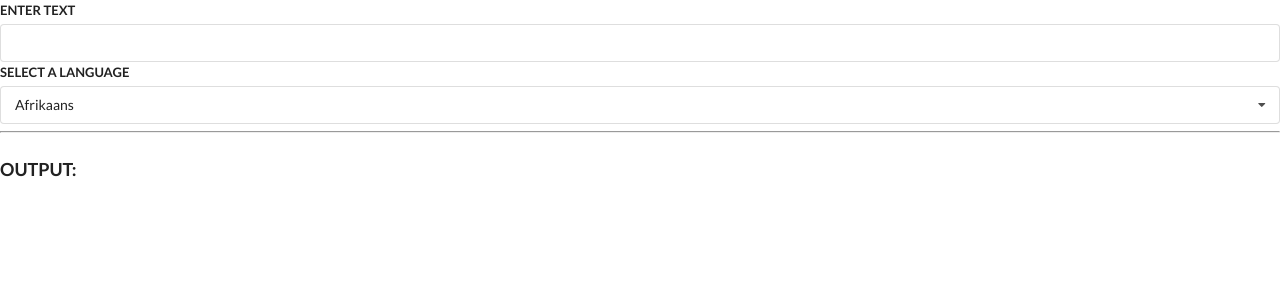
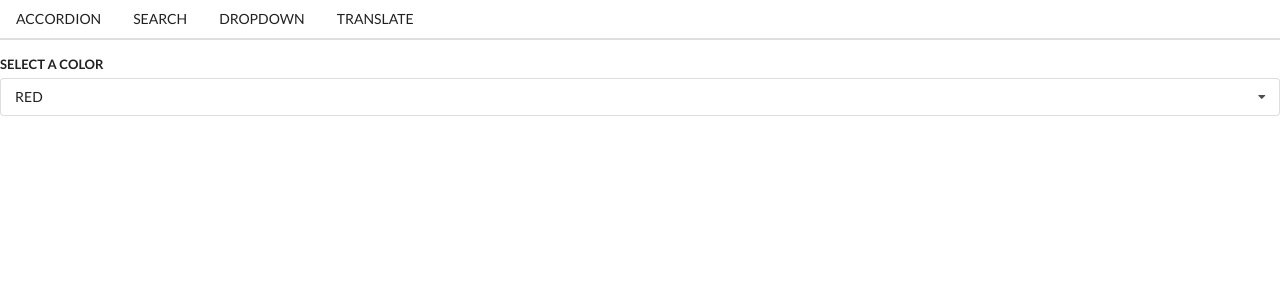
Before and after one commit to builtforsomethingbigger/hooks-widgets, a React (Create React App) app: page /dropdown in a window 1280 px wide. Shown: the top 300 px of the page. Built offline with nearby package versions, Linux system fonts and the light colour scheme; no server answers.

Commit message:
Navigation created

```diff
--- a/src/App.js
+++ b/src/App.js
@@ -1,4 +1,6 @@
 import React, {useState} from 'react'
+import Route from './components/Route'
+import Header from './components/Header'
 import Accordion from './components/Accordion'
 import Search from './components/Search'
 import Dropdown from './components/Dropdown'
@@ -35,15 +37,33 @@
     }
 ]
 
+
 export default () => {
 
-    // const [selected, setSelected] = useState(options[0])
+    const [selected, setSelected] = useState(options[0])
     // const [showDropdown, setShowDropdown] = useState(true)
 
     return(
         <div>
-            {/* <Accordion items={items} /> */}
-            {/* <Search /> */}
+            <Header />
+            <Route path='/'>
+                <Accordion items={items} />
+            </Route>
+            <Route path='/list'>
+                <Search />
+            </Route>
+            <Route path='/dropdown'>
+                <Dropdown
+                    label="SELECT A COLOR"
+                    options={options}
+                    selected={selected}
+                    onSelectedChange={setSelected}
+                />
+            </Route>
+            <Route path='/translate'>
+            <Translate/>
+            </Route>
+
             {/* <button className="ui button" onClick={() => setShowDropdown(!showDropdown)}>Toggle Dropdown</button>
             {showDropdown ?
                 <Dropdown
@@ -56,7 +76,6 @@
             <div className="ui card" style={{backgroundColor: selected.label}}>
                 <p style={{color: 'white', padding: 10, textAlign: 'center'}}>You chose {selected.label} as your color.</p>
             </div> */}
-            <Translate/>
         </div>
     )
 }
--- /dev/null
+++ b/src/components/Header.js
@@ -0,0 +1,22 @@
+import React from 'react'
+import Link from './Link'
+
+const Header = () => {
+    return(
+        <div className="ui secondary pointing menu">
+            <Link href="/" className="item">
+                ACCORDION
+            </Link>
+            <Link href="/list" className="item">
+                SEARCH
+            </Link>
+            <Link href="/dropdown" className="item">
+                DROPDOWN
+            </Link>
+            <Link href="/translate" className="item">
+                TRANSLATE
+            </Link>
+        </div>
+    )
+}
+export default Header
--- /dev/null
+++ b/src/components/Link.js
@@ -0,0 +1,11 @@
+import React from 'react'
+
+const Link = ({ className, href, children }) => {
+
+    const onClick = e => {
+        e.preventDefault()
+    }
+
+    return <a onClick={onClick} className={className} href={href}>{children}</a>
+}
+export default Link
--- /dev/null
+++ b/src/components/Route.js
@@ -0,0 +1,6 @@
+import React from 'react'
+
+const Route = ({ path, children }) => {
+    return window.location.pathname === path ? children : null
+}
+export default Route
```
